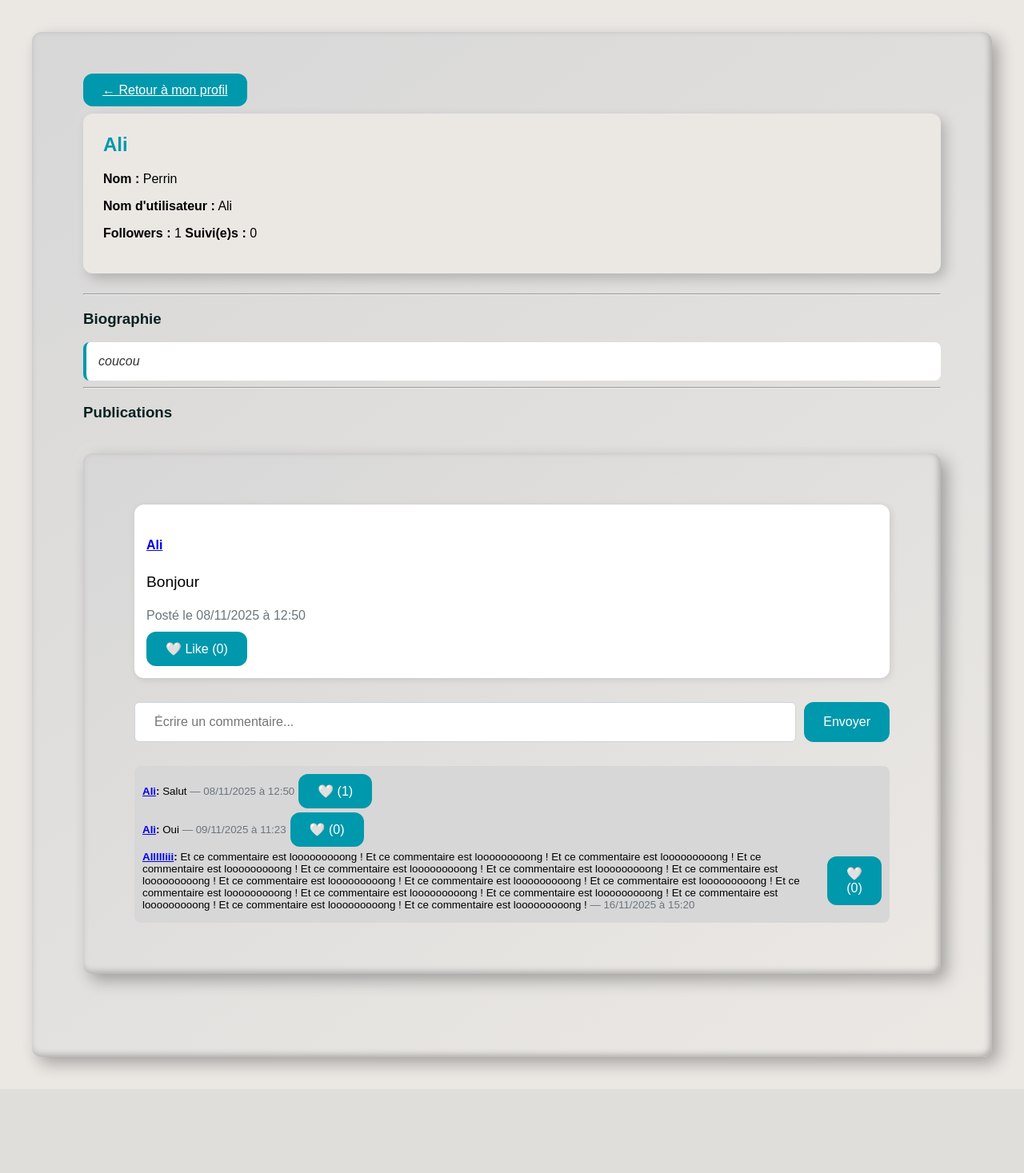
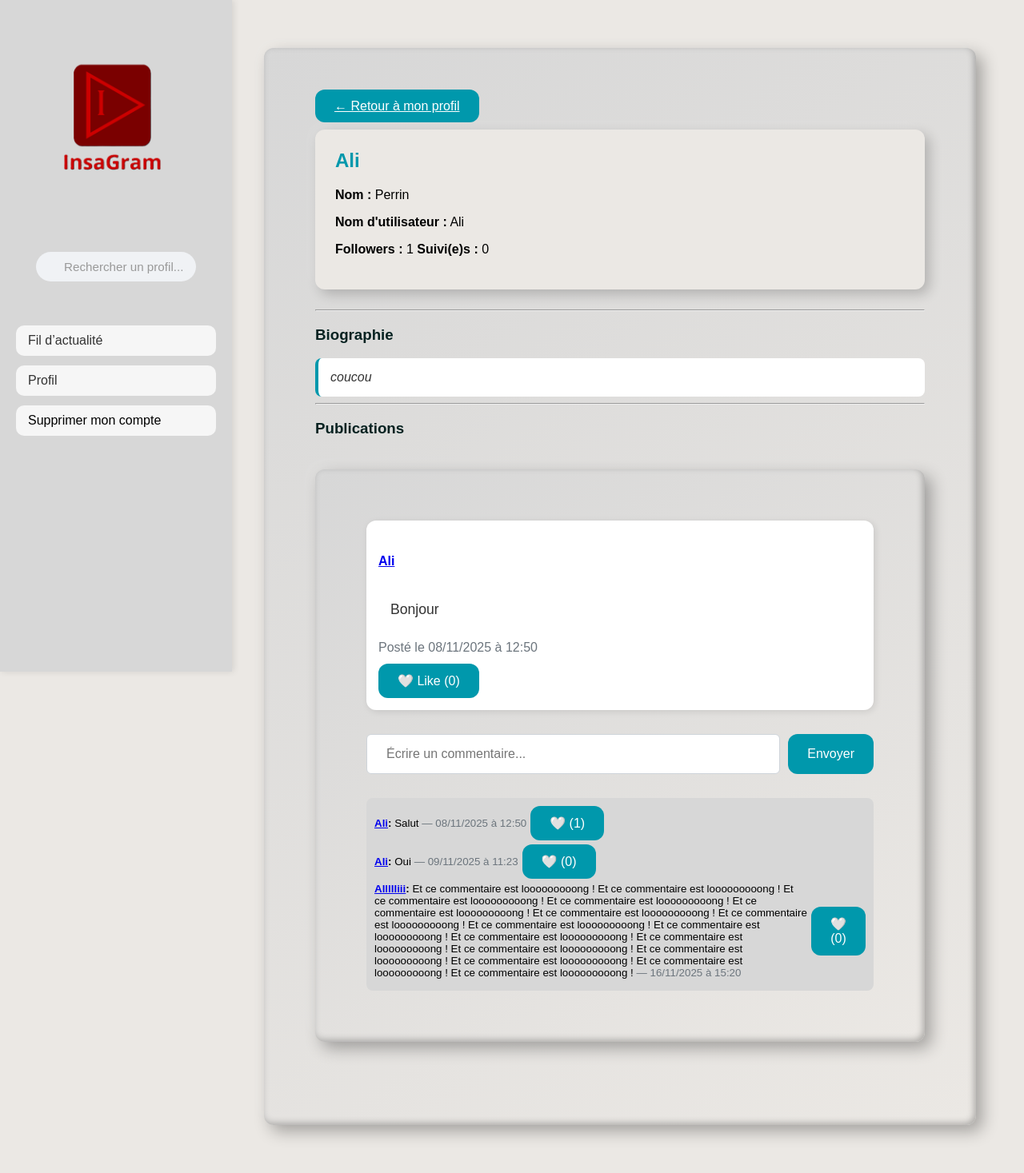
Before and after one commit to aperrin334/hello-python-ci, a Flask app: a page that uses templates/user_profile.html in a window 1280 px wide. Shown: the whole page at 80% size. Before the commit the page ends 1335 px from the top, so only its background shows below. Run offline with Flask 3, Linux system fonts and the light colour scheme.

Commit message:
WordWrap et Sidebar partout

```diff
--- a/static/style.css
+++ b/static/style.css
@@ -319,6 +319,13 @@ img.logo {
     color: var(--text);
 }
 
+.post-content,
+.comment-text {
+    white-space: normal;
+    overflow-wrap: break-word;
+    word-break: break-word;
+}
+
 .text-muted {
   color: #6c757d !important;
 }
--- a/templates/profile.html
+++ b/templates/profile.html
@@ -142,7 +142,7 @@
                                         {{ post.author.username }}
                                     </a>
                                 </h5>
-                                <p>{{ post.content }}</p>
+                                <p class="post-content">{{ post.content }}</p>
                                 <small class="text-muted">Posté le {{ post.date_posted.strftime('%d/%m/%Y à %H:%M') }}</small>
                             </div>
 
@@ -172,7 +172,7 @@
                     <div style="background-color: var(--background-2); padding: 10px; border-radius: var(--radius-sm); margin-top: 10px;">
                         {% for comment in post.comments %}
                         <div style="margin-bottom: 5px; display: flex; align-items: center; gap: 5px;">
-                            <small>
+                            <small class="comment-text">
                                 <b><a href="{{ url_for('user_profile', username=comment.author.username) }}" class="text-decoration-none text-dark">{{ comment.author.username }}</a>:</b> {{ comment.content }}
                                 <span class="text-muted">— {{ comment.date_posted.strftime('%d/%m/%Y à %H:%M') }}</span>
                             </small>
--- a/templates/timeline.html
+++ b/templates/timeline.html
@@ -71,7 +71,7 @@
                                         {{ post.author.username }}
                                     </a>
                                 </h5>
-                                <p>{{ post.content }}</p>
+                                <p class="post-content">{{ post.content }}</p>
                                 <small class="text-muted">Posté le {{ post.date_posted.strftime('%d/%m/%Y à %H:%M') }}</small>
                             </div>
 
@@ -98,7 +98,7 @@
                     <div style="background-color: var(--background-2); padding: 10px; border-radius: var(--radius-sm); margin-top: 10px;">
                         {% for comment in post.comments %}
                         <div style="margin-bottom: 5px; display: flex; align-items: center; gap: 5px;">
-                            <small>
+                            <small class="comment-text">
                                 <b><a href="{{ url_for('user_profile', username=comment.author.username) }}" class="text-decoration-none text-dark">{{ comment.author.username }}</a>:</b> {{ comment.content }}
                                 <span class="text-muted">— {{ comment.date_posted.strftime('%d/%m/%Y à %H:%M') }}</span>
                             </small>
--- a/templates/user_profile.html
+++ b/templates/user_profile.html
@@ -121,6 +121,49 @@
 </head>
 
 <body>
+
+<!-- 🧭 Sidebar -->
+<div class="sidebar">
+    <img src="{{ url_for('static', filename='images/LOGO_sidebar.png') }}" alt="Logo InsaGram" class="logo">
+
+    <div class="container-search">
+        <form method="GET" action="{{ url_for('search') }}" class="search-form">
+            <input
+                type="text"
+                name="q"
+                placeholder="Rechercher un profil..."
+                aria-label="Rechercher"
+                class="search-input-with-icon">
+        </form>
+    </div>
+
+    <nav class="sidebar-nav">
+        <form action="{{ url_for('feed') }}" method="get">
+            <button
+                type="submit"
+                class="sidebar-btn {% if request.endpoint == 'feed' %}active{% endif %}">
+                Fil d’actualité
+            </button>
+        </form>
+
+        <form action="{{ url_for('profile') }}" method="get">
+            <button
+                type="submit"
+                class="sidebar-btn {% if request.endpoint == 'profile' %}active{% endif %}">
+                Profil
+            </button>
+        </form>
+
+        <!-- Bouton supprimer le compte -->
+        <form action="{{ url_for('delete_account') }}" method="post">
+            <button type="submit" class="sidebar-btn btn-danger">
+                Supprimer mon compte
+            </button>
+        </form>
+    </nav>
+</div>
+
+<div class="main-content bg-light">
 <div class="container--lg">
 
     <!-- Bouton retour -->
@@ -173,7 +216,7 @@
                                         {{ post.author.username }}
                                     </a>
                                 </h5>
-                                <p>{{ post.content }}</p>
+                                <p class="post-content">{{ post.content }}</p>
                                 <small class="text-muted">Posté le {{ post.date_posted.strftime('%d/%m/%Y à %H:%M') }}</small>
                             </div>
 
@@ -200,7 +243,7 @@
                     <div style="background-color: var(--background-2); padding: 10px; border-radius: var(--radius-sm); margin-top: 10px;">
                         {% for comment in post.comments %}
                         <div style="margin-bottom: 5px; display: flex; align-items: center; gap: 5px;">
-                            <small>
+                            <small class="comment-text">
                                 <b><a href="{{ url_for('user_profile', username=comment.author.username) }}" class="text-decoration-none text-dark">{{ comment.author.username }}</a>:</b> {{ comment.content }}
                                 <span class="text-muted">— {{ comment.date_posted.strftime('%d/%m/%Y à %H:%M') }}</span>
                             </small>
@@ -222,6 +265,7 @@
 
 </div>
 </div>
+</div>
 
 </body>
 </html>
```
Also changed, not shown: templates/edit_biography.html (+47 -0 lines), templates/search_results.html (+44 -0 lines), instance/users.db.
